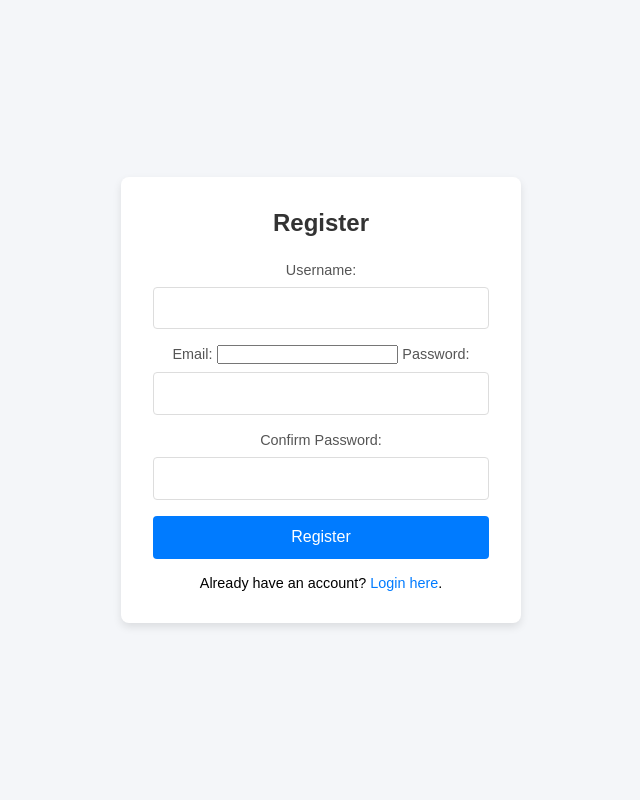
After one commit to vgopal007/vwquiz, a Django app: template login/templates/register.html in a window 1280 px wide. The commit adds this page. Shown: the whole page, without its empty margins (319-959 px from the left). Run offline with Django 5.2, Linux system fonts and the light colour scheme; the template is opened without the code that fills it, so the values that code supplies are empty; a user stored in the database is signed in.

Commit message:
fixing login

```diff
--- /dev/null
+++ b/login/templates/register.html
@@ -0,0 +1,141 @@
+<!DOCTYPE html>
+<html lang="en">
+<head>
+    <meta charset="UTF-8">
+    <meta name="viewport" content="width=device-width, initial-scale=1.0">
+    <title>Register</title>
+    <style>
+        /* Basic reset */
+        * {
+            margin: 0;
+            padding: 0;
+            box-sizing: border-box;
+        }
+
+        /* Centered container */
+        body {
+            display: flex;
+            justify-content: center;
+            align-items: center;
+            height: 100vh;
+            font-family: Arial, sans-serif;
+            background-color: #f4f6f9;
+        }
+
+        /* Form container styling */
+        .register-container {
+            background: #fff;
+            padding: 2rem;
+            border-radius: 8px;
+            box-shadow: 0 4px 8px rgba(0, 0, 0, 0.1);
+            width: 100%;
+            max-width: 400px;
+            text-align: center;
+        }
+
+        .register-container h2 {
+            margin-bottom: 1.5rem;
+            color: #333;
+        }
+
+        .register-container label {
+            font-size: 0.9rem;
+            color: #555;
+        }
+
+        .register-container input[type="text"],
+        .register-container input[type="password"] {
+            width: 100%;
+            padding: 0.8rem;
+            margin: 0.5rem 0 1rem;
+            border: 1px solid #ddd;
+            border-radius: 4px;
+        }
+
+        .register-container input[type="submit"] {
+            background: #007bff;
+            color: #fff;
+            border: none;
+            padding: 0.8rem;
+            cursor: pointer;
+            border-radius: 4px;
+            width: 100%;
+            font-size: 1rem;
+            transition: background 0.3s;
+        }
+
+        .register-container input[type="submit"]:hover {
+            background: #0056b3;
+        }
+
+        .register-container p {
+            margin-top: 1rem;
+            font-size: 0.9rem;
+        }
+
+        .register-container a {
+            color: #007bff;
+            text-decoration: none;
+        }
+
+        .register-container a:hover {
+            text-decoration: underline;
+        }
+
+        /* Message dialogue boxes */
+        .dialogue-box {
+            margin-top: 1rem;
+            padding: 0.8rem;
+            border-radius: 4px;
+            font-size: 0.9rem;
+        }
+
+        .success {
+            background-color: #d4edda;
+            color: #155724;
+            border: 1px solid #c3e6cb;
+        }
+
+        .error {
+            background-color: #f8d7da;
+            color: #721c24;
+            border: 1px solid #f5c6cb;
+        }
+    </style>
+</head>
+<body>
+
+<div class="register-container">
+    <h2>Register</h2>
+    <form method="POST" action="{% url 'register' %}">
+        {% csrf_token %}
+
+        <label for="username">Username:</label>
+        <input type="text" id="username" name="username" required>
+
+        <label for="email">Email:</label>
+        <input type="email" id="email" name="email">
+
+        <label for="password">Password:</label>
+        <input type="password" id="password" name="password" required>
+
+        <label for="confirm_password">Confirm Password:</label>
+        <input type="password" id="confirm_password" name="confirm_password" required>
+
+        <input type="submit" value="Register">
+    </form>
+
+    <p>Already have an account? <a href="{% url 'login' %}">Login here</a>.</p>
+
+    <!-- Display feedback messages -->
+    {% if messages %}
+        <div id="message" class="dialogue-box {% if messages.0.tags == 'error' %}error{% else %}success{% endif %}">
+            {% for message in messages %}
+                {{ message }}
+            {% endfor %}
+        </div>
+    {% endif %}
+</div>
+
+</body>
+</html>
```
Also changed, not shown: login/templates/login/login.html (+6 -112 lines).
